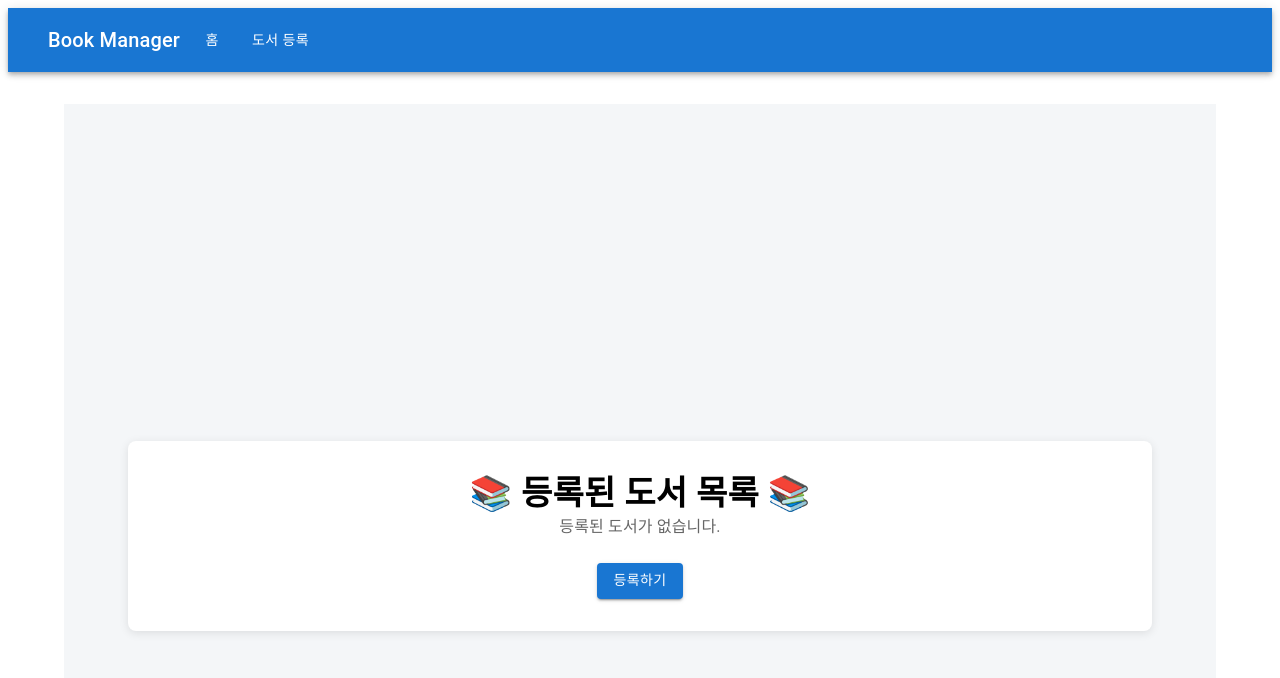
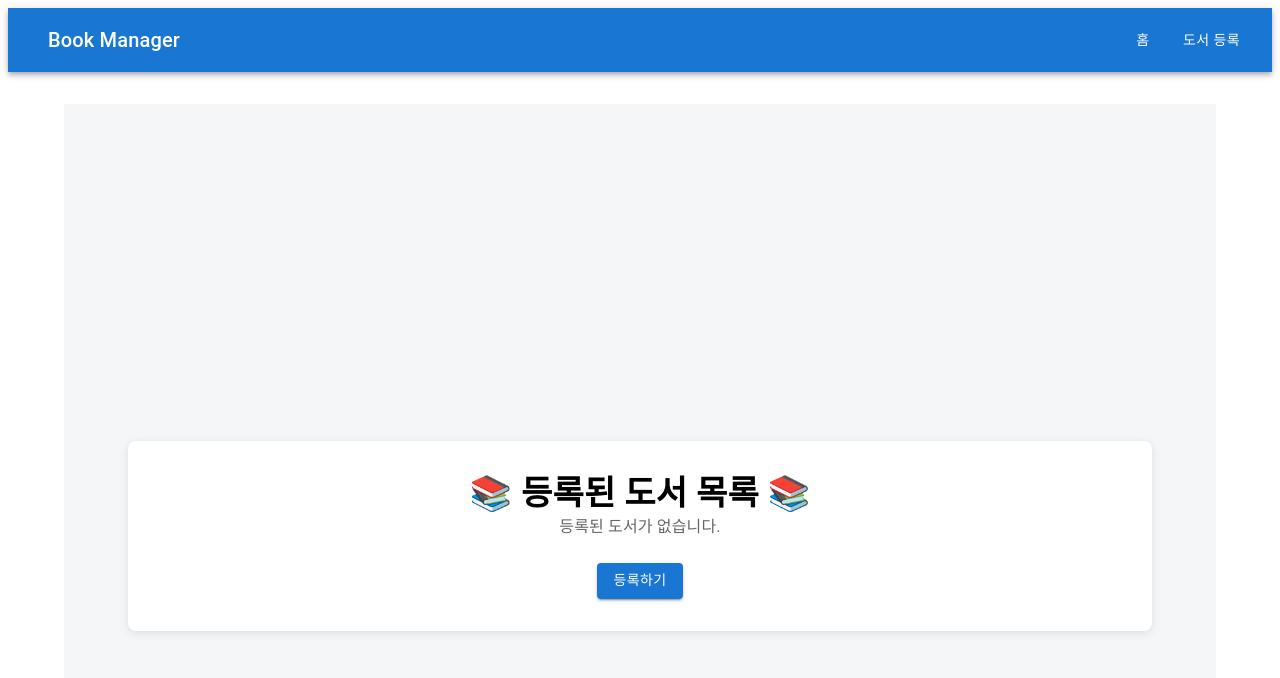
Before and after one commit to dookooni/Aivle_book_project, a React (Create React App) app in the folder frontend/: page / in a window 1280 px wide. Shown: the top 678 px of the page. Built offline with nearby package versions, Linux system fonts and the light colour scheme; some icons are missing; a web font is replaced by a local one.

Commit message:
layout버튼튼오른쪽으로

```diff
--- a/frontend/src/components/Layout.jsx
+++ b/frontend/src/components/Layout.jsx
@@ -11,7 +11,7 @@ const Layout = ({ children }) => {
       <Toolbar>
         <MenuBookIcon sx={{ mr: 1 }} />
         <Typography variant="h6">Book Manager</Typography>
-        <Box>
+        <Box sx={{ ml: 'auto' }}>
             <Button color="inherit" onClick={() => nav('/')}>
               홈
             </Button>
```
